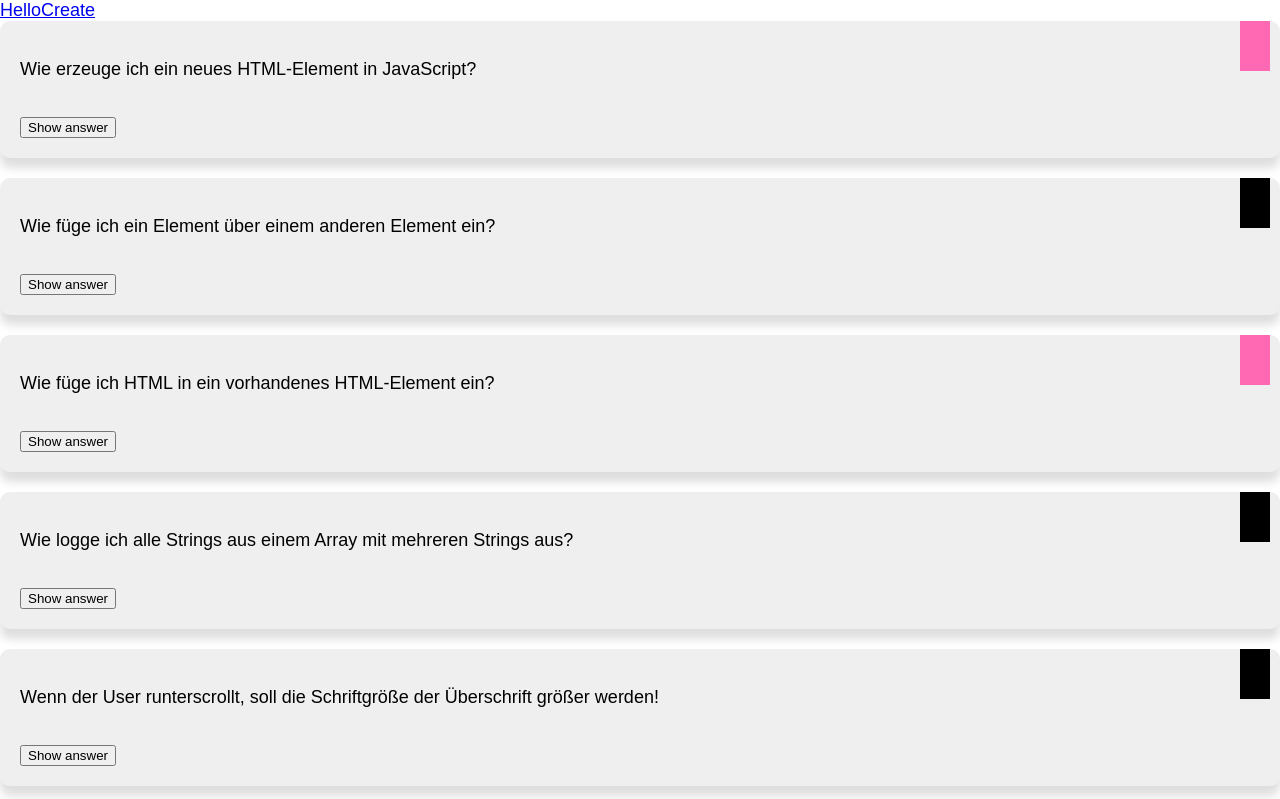
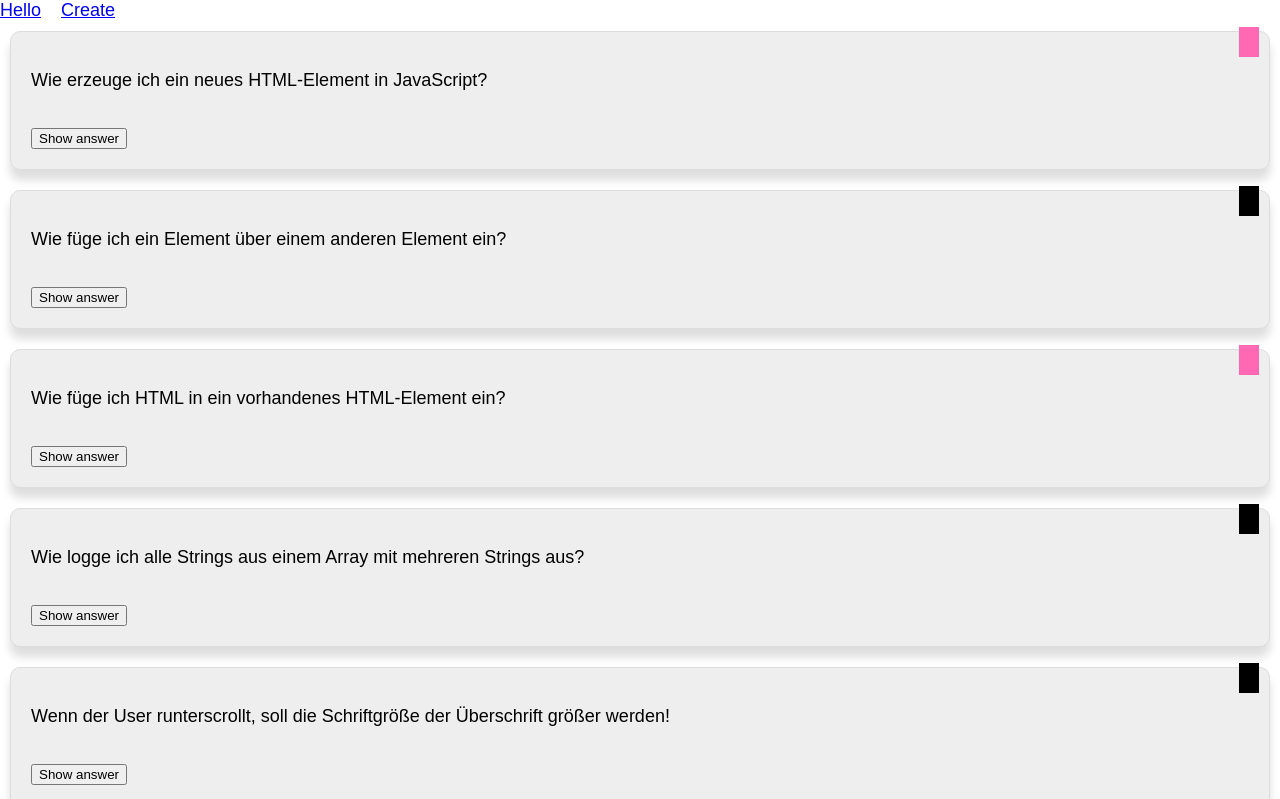
Before and after one commit to badabam/scrum-board-example, a React (Create React App) app: page / in a window 1280 px wide. Shown: the top 799 px of the page. Built offline with nearby package versions, Linux system fonts and the light colour scheme.

Commit message:
Find out answer height with ref

```diff
--- a/src/App.js
+++ b/src/App.js
@@ -1,9 +1,8 @@
 import React, { useState } from 'react'
-import { BrowserRouter as Router, Switch, Route, Link } from 'react-router-dom'
-
+import { BrowserRouter as Router, Route, Switch } from 'react-router-dom'
 import cardsData from './cards.json'
+import Create from './Create.js'
 import Home from './Home.js'
-import Create from './Create.js'
 import Nav from './Nav.js'
 
 function App() {
--- a/src/Bookmark.js
+++ b/src/Bookmark.js
@@ -1,10 +1,10 @@
 import styled from 'styled-components/macro'
 
 export default styled.div`
-  width: 30px;
-  height: 50px;
+  width: 20px;
+  height: 30px;
   background: ${props => (props.active ? 'hotpink' : 'black')};
   position: absolute;
   right: 10px;
-  top: 0;
+  top: -5px;
 `
--- a/src/Card.js
+++ b/src/Card.js
@@ -1,5 +1,4 @@
-import React, { useState } from 'react'
-import PropTypes from 'prop-types'
+import React, { useState, useLayoutEffect, useRef } from 'react'
 import styled from 'styled-components/macro'
 import Bookmark from './Bookmark'
 
@@ -10,33 +9,52 @@ export default function Card({
   isBookmarked,
 }) {
   const [isHidden, setIsHidden] = useState(true)
+  const [maxHeight, setMaxHeight] = useState(undefined)
   const buttonText = isHidden ? 'Show answer' : 'Hide answer'
-  const onButtonClick = () => setIsHidden(!isHidden)
+  const answerEl = useRef(undefined)
+
+  useLayoutEffect(() => {
+    const answer = answerEl.current
+    const originals = {
+      className: answer.className,
+      transition: answer.style.transition,
+    }
+    answer.style.transition = 'none'
+    answer.className = ''
+    const height = answer.getBoundingClientRect().height
+    answer.className = originals.className
+    answer.style.transition = originals.transition
+    setMaxHeight(height)
+  }, [answer])
+
   return (
     <CardWrapper>
       <Bookmark active={isBookmarked} onClick={onBookmarkClick} />
       <p>{question}</p>
-      <Answer active={!isHidden}>{answer}</Answer>
-      <button onClick={onButtonClick}>{buttonText}</button>
+      <Answer maxHeight={maxHeight} ref={answerEl} active={!isHidden}>
+        {answer}
+      </Answer>
+      <button onClick={toggleAnswer}>{buttonText}</button>
     </CardWrapper>
   )
+
+  function toggleAnswer() {
+    setIsHidden(!isHidden)
+  }
 }
 
 const Answer = styled.p`
-  transition: all 0.3s;
-  max-height: ${props => (props.active ? '100px' : '0')};
+  transition: height 0.3s ease-in-out;
+  height: ${props => (props.active ? props.maxHeight + 'px' : '0')};
   overflow-y: hidden;
+  word-break: break-all;
 `
 
 const CardWrapper = styled.section`
   padding: 20px;
   border-radius: 10px;
-  background: #efefef;
+  border: 1px solid #ddd;
+  background: #eee;
   box-shadow: 0 10px 10px #0002;
   position: relative;
 `
-
-Card.propTypes = {
-  question: PropTypes.string.isRequired,
-  answer: PropTypes.string.isRequired,
-}
--- a/src/Home.js
+++ b/src/Home.js
@@ -21,4 +21,5 @@ export default function Home({ cards, toggleBookmark }) {
 const Grid = styled.section`
   display: grid;
   gap: 20px;
+  padding: 10px;
 `
--- a/src/Nav.js
+++ b/src/Nav.js
@@ -1,12 +1,19 @@
 import React from 'react'
 import { Link } from 'react-router-dom'
+import styled from 'styled-components/macro'
 
 export default function Nav({ items }) {
   return (
     <nav>
-      {items.map(item => (
-        <Link to={item.path}>{item.text}</Link>
+      {items.map((item, index) => (
+        <Button key={index} to={item.path}>
+          {item.text}
+        </Button>
       ))}
     </nav>
   )
 }
+
+const Button = styled(Link)`
+  margin-right: 20px;
+`
```
Also changed, not shown: 1 other file (tests, documents, lock files or other folders).
